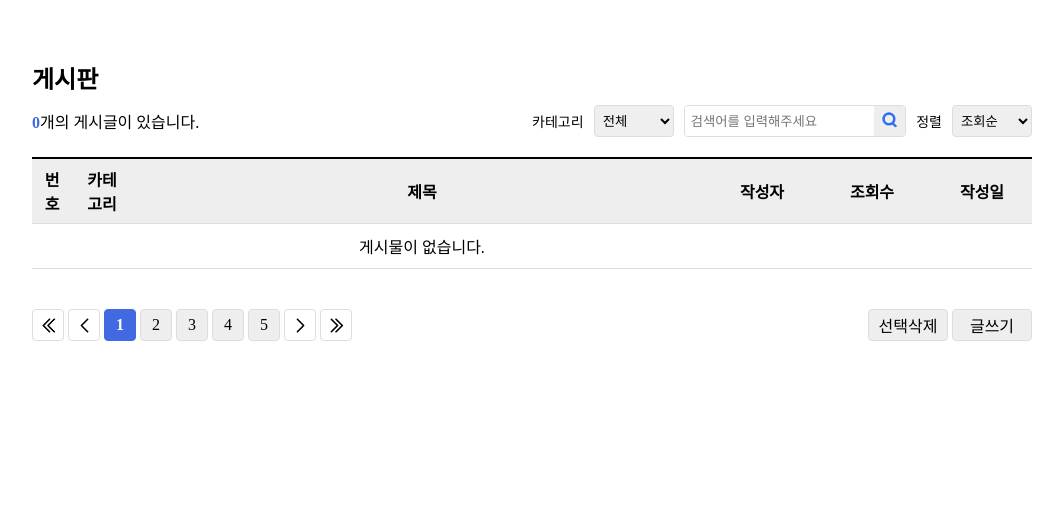
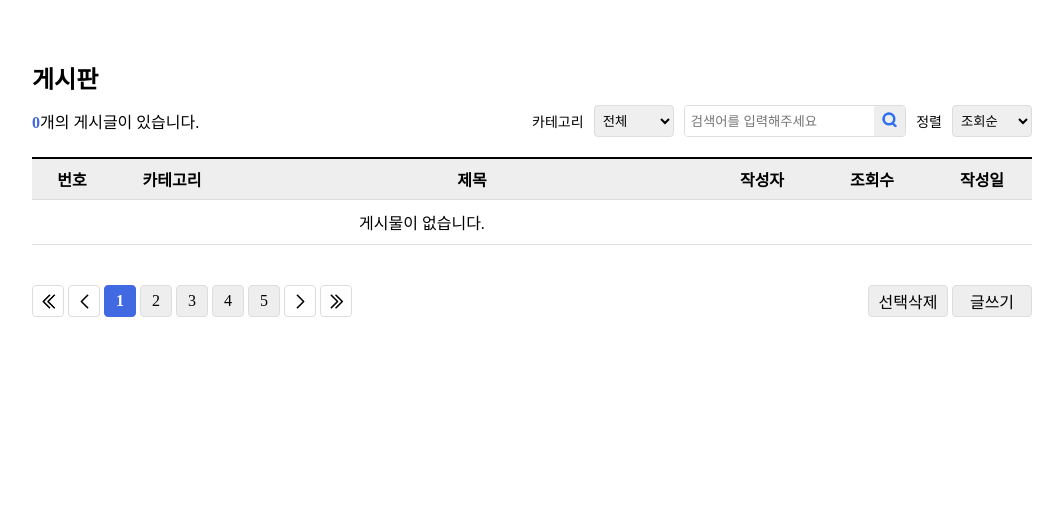
Before and after one commit to nekopurr/foodie_blog, a Django app: page /blog/ in a window 1280 px wide. Shown: the part 81-590 px from the top of the page, without its empty margins (108-1171 px from the left). Run offline with Django 4.2, Linux system fonts and the light colour scheme; data that the repository does not hold is empty.

Commit message:
테이블 간격 수정

```diff
--- a/blog/templates/blog/post_list.html
+++ b/blog/templates/blog/post_list.html
@@ -34,8 +34,8 @@
     <!-- 게시판 리스트 -->
     <table class="table list">
       <colgroup>
-        <col style="width: 40px">
-        <col style="width: 60px">
+        <col style="width: 80px">
+        <col style="width: 120px">
         <col>
         <col style="width: 100px">
         <col style="width: 120px">
```
